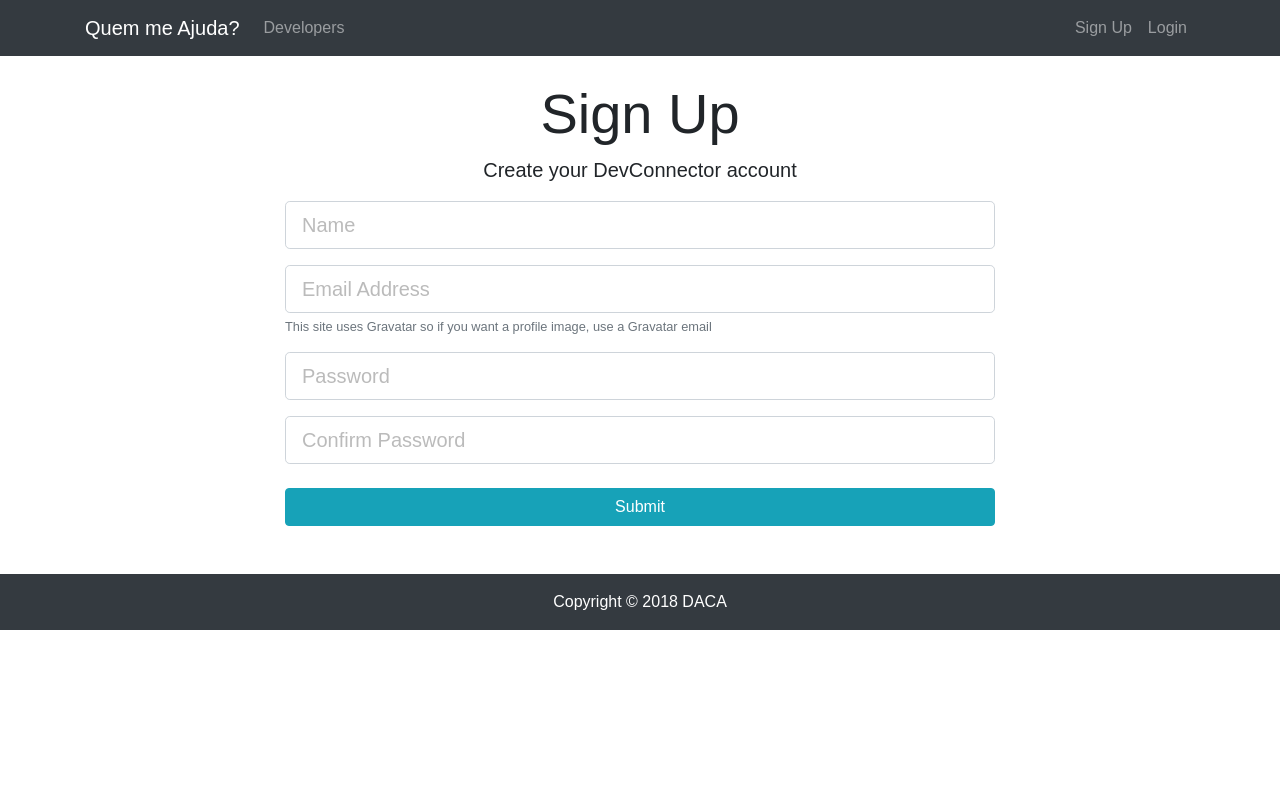
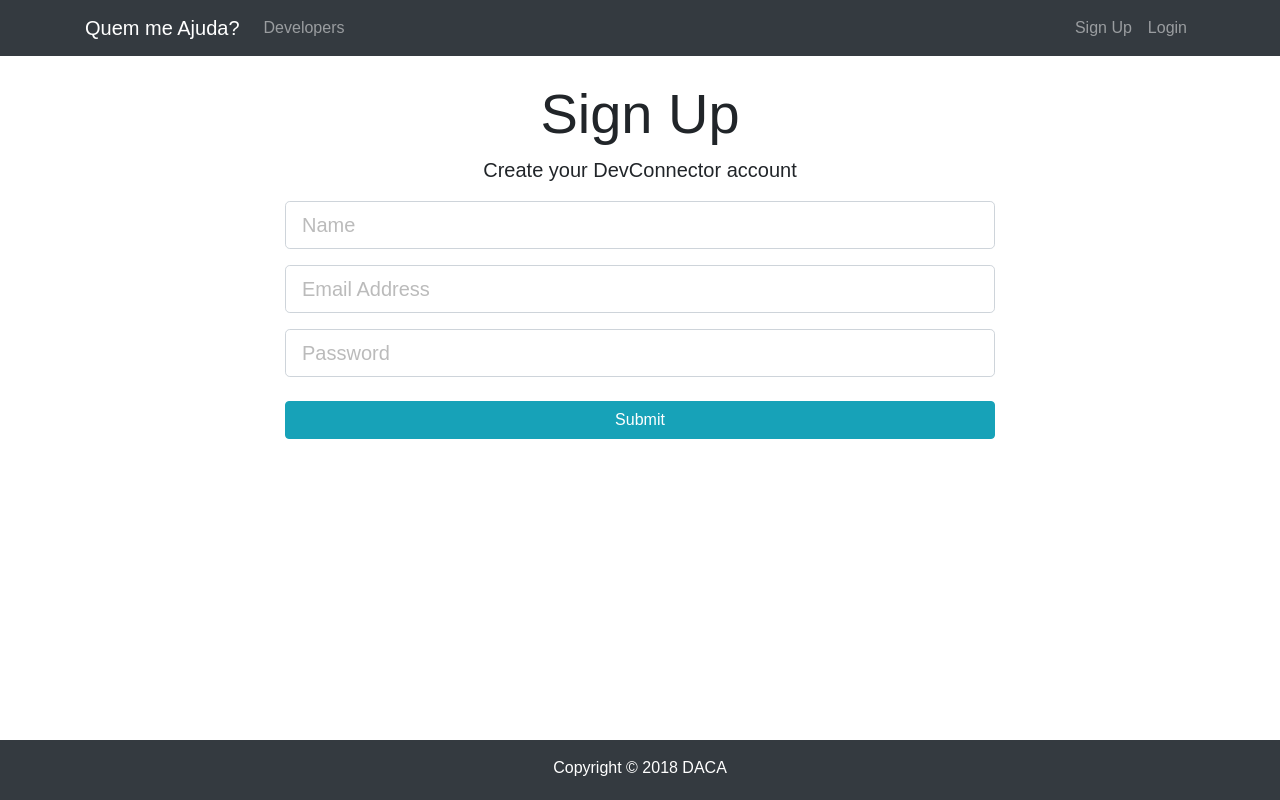
Before and after one commit to brunabarbosa/DACA, a React (Create React App) app in the folder qma-frontend/: page /register in a window 1280 px wide. Built offline with nearby package versions, Linux system fonts and the light colour scheme.

Commit message:
before redux

```diff
--- a/qma-frontend/package.json
+++ b/qma-frontend/package.json
@@ -4,6 +4,7 @@
   "private": true,
   "dependencies": {
     "axios": "^0.18.0",
+    "classnames": "^2.2.6",
     "react": "^16.4.2",
     "react-dom": "^16.4.2",
     "react-router-dom": "^4.3.1",
--- a/qma-frontend/src/App.css
+++ b/qma-frontend/src/App.css
@@ -7,7 +7,7 @@
   background: url('./img/showcase.jpg') no-repeat;
   background-size: cover;
   background-position: center;
-  height: 100vh;
+  height: 90vh;
   margin-top: -24px;
   margin-bottom: -50px;
 }
@@ -40,5 +40,9 @@
 
 .footer {
   position: absolute;
+  bottom: 0;
   width: 100%;
+  /* Set the fixed height of the footer here */
+  height: 60px;
+  background-color: #f5f5f5;
 }
--- a/qma-frontend/src/components/auth/Login.js
+++ b/qma-frontend/src/components/auth/Login.js
@@ -1,5 +1,6 @@
 import React, { Component } from 'react';
 import axios from 'axios';
+
 
 class Login extends Component {
 
@@ -27,10 +28,12 @@
 
         axios.post('/users/login', {email: this.state.email, password: this.state.password})
         .then(res => console.log(res))
-        .catch(err => console.log(err));
+        .catch(err => this.setState({errors: err.res}));
     }
 
     render() {
+
+
         return (
             <div className="login">
                 <div className="container">
--- a/qma-frontend/src/components/auth/Register.js
+++ b/qma-frontend/src/components/auth/Register.js
@@ -1,5 +1,6 @@
 import React, { Component } from 'react'
 import axios from 'axios';
+import classnames from 'classnames';
 
 class Register extends Component {
 
@@ -9,8 +10,7 @@
             name: '',
             email: '',
             password: '',
-            password2: '',
-            errors: {}
+            hasError: false
         };
 
         this.onChange = this.onChange.bind(this);
@@ -27,11 +27,16 @@
         console.log({email: this.state.email, password: this.state.password});
 
         axios.post('/users', {email: this.state.email, password: this.state.password})
-        .then(res => console.log(res))
-        .catch(err => console.log(err));
+            .then((res) => {
+                this.setState({ hasError: false });
+                 console.log(res);
+            })
+            .catch(err => this.setState({ hasError: true }));
+
     }
 
     render() {
+
         return (
             <div className="register">
                 <div className="container">
@@ -43,43 +48,41 @@
                                 <div className="form-group">
                                     <input
                                         type="text"
-                                        className="form-control form-control-lg"
+                                        className={classnames('form-control form-control-lg', {
+                                            'is-invalid': (this.state.hasError && !this.state.name)
+                                        })}
                                         placeholder="Name"
                                         name="name"
                                         value={this.state.name}
                                         onChange={this.onChange}
                                     />
+                                    {!this.state.name && (<div className="invalid-feedback">Name is empty</div>)}
                                 </div>
                                 <div className="form-group">
                                     <input
                                         type="email"
-                                        className="form-control form-control-lg"
+                                        className={classnames('form-control form-control-lg', {
+                                            'is-invalid': (this.state.hasError && !this.state.email)
+                                        })}
                                         placeholder="Email Address"
                                         value={this.state.email}
                                         onChange={this.onChange}
                                         name="email"
                                     />
-                                    <small className="form-text text-muted">This site uses Gravatar so if you want a profile image, use a Gravatar email</small>
+                                    {!this.state.email && (<div className="invalid-feedback">Email is empty</div>)}
                                 </div>
                                 <div className="form-group">
                                     <input
                                         type="password"
-                                        className="form-control form-control-lg"
+                                        className={classnames('form-control form-control-lg', {
+                                            'is-invalid': (this.state.hasError && !this.state.password)
+                                        })}
                                         placeholder="Password"
                                         value={this.state.password}
                                         onChange={this.onChange}
                                         name="password"
                                     />
-                                </div>
-                                <div className="form-group">
-                                    <input
-                                        type="password"
-                                        className="form-control form-control-lg"
-                                        placeholder="Confirm Password"
-                                        value={this.state.password2}
-                                        onChange={this.onChange}
-                                        name="password2"
-                                    />
+                                    {!this.state.password && (<div className="invalid-feedback">Password is empty</div>)}
                                 </div>
                                 <input type="submit" className="btn btn-info btn-block mt-4" />
                             </form>
--- a/qma-frontend/src/components/layout/Landing.js
+++ b/qma-frontend/src/components/layout/Landing.js
@@ -9,9 +9,9 @@
                 <div className="container">
                 <div className="row">
                     <div className="col-md-12 text-center">
-                    <h1 className="display-3 mb-4">Developer Connector
+                    <h1 className="display-3 mb-4">Quem Me Ajuda?
                     </h1>
-                    <p className="lead"> Create a developer profile/portfolio, share posts and get help from other developers</p>
+                    <p className="lead"> Peça ajuda a milhares de estudantes</p>
                     <hr />
                     <Link to="/register" className="btn btn-lg btn-info mr-2">Sign Up</Link>
                     <Link to="/login" className="btn btn-lg btn-light">Login</Link>
```
Also changed, not shown: 1 other file (tests, documents, lock files or other folders).
